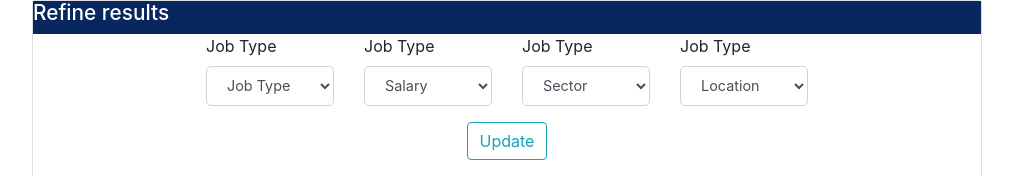
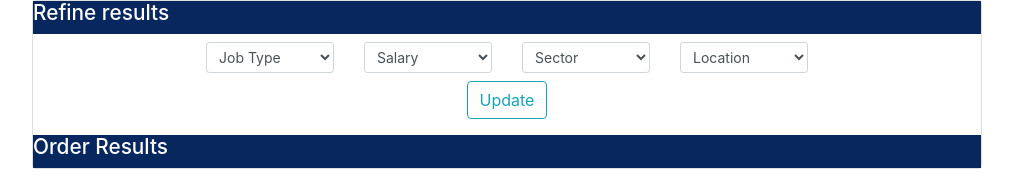
Before and after one commit to gitbush/jobseek, a Flask app: page / in a window 1280 px wide. Shown: the part 76-252 px from the top of the page, without its empty margins (133-1146 px from the left). Run offline with Flask 2, Linux system fonts and the light colour scheme; tables that the repository leaves empty hold one stand-in row (values such as "Sample post"); some libraries are stand-ins or nearby versions.

Commit message:
Remove label from refine form macro
Label unneccesary in refine results section. Takes up too much space

```diff
--- a/jobseek/templates/_macros.html
+++ b/jobseek/templates/_macros.html
@@ -4,7 +4,7 @@
     {{ field.label }}
     <!-- if validation errors show invlaid feedback -->
     {% if field.errors %}
-        {{ field(class="form-control form-control-lg is-invalid") }}
+        {{ field(class="form-control form-control-sm is-invalid") }}
         <div class="invalid-feedback">
             {% for error in field.errors %}
             <small>{{ error }}</small>
@@ -12,7 +12,24 @@
         </div>
     <!-- if no validation errors show no errors -->
     {% else %}
-        {{ field(class="form-control form-control-lg") }}
+        {{ field(class="form-control form-control-sm") }}
+    {% endif %}
+</div>
+{% endmacro %}
+
+{% macro no_label_render_field(field) %}
+<div class="form-group mb-2">
+    <!-- if validation errors show invlaid feedback -->
+    {% if field.errors %}
+        {{ field(class="form-control form-control-sm is-invalid") }}
+        <div class="invalid-feedback">
+            {% for error in field.errors %}
+            <small>{{ error }}</small>
+            {% endfor %}
+        </div>
+    <!-- if no validation errors show no errors -->
+    {% else %}
+        {{ field(class="form-control form-control-sm") }}
     {% endif %}
 </div>
 {% endmacro %}
--- a/jobseek/templates/home.html
+++ b/jobseek/templates/home.html
@@ -1,5 +1,5 @@
 {% extends 'base.html' %}
-{% from "_macros.html" import render_field %}
+{% from "_macros.html" import no_label_render_field %}
 {% block content %}
     <main class="container">
         <!--**** refine results section ****-->
@@ -11,11 +11,11 @@
                     <div class="row refine">
                         <h3 class="refine-heading">Refine results</h3>
                     </div>
-                    <div class="row justify-content-center">
-                        <div class="col-sm-2">{{ render_field(form.jobType) }}</div>
-                        <div class="col-sm-2">{{ render_field(form.salary) }}</div>
-                        <div class="col-sm-2">{{ render_field(form.sector) }}</div>
-                        <div class="col-sm-2">{{ render_field(form.location) }}</div>
+                    <div class="row mt-2 justify-content-center">
+                        <div class="col-5 col-sm-3 col-md-2">{{ no_label_render_field(form.jobType) }}</div>
+                        <div class="col-5 col-sm-3 col-md-2">{{ no_label_render_field(form.salary) }}</div>
+                        <div class="col-5 col-sm-3 col-md-2">{{ no_label_render_field(form.sector) }}</div>
+                        <div class="col-5 col-sm-3 col-md-2">{{ no_label_render_field(form.location) }}</div>
                     </div>
                     <div class="row justify-content-center">
                         <!-- submit field -->
```
